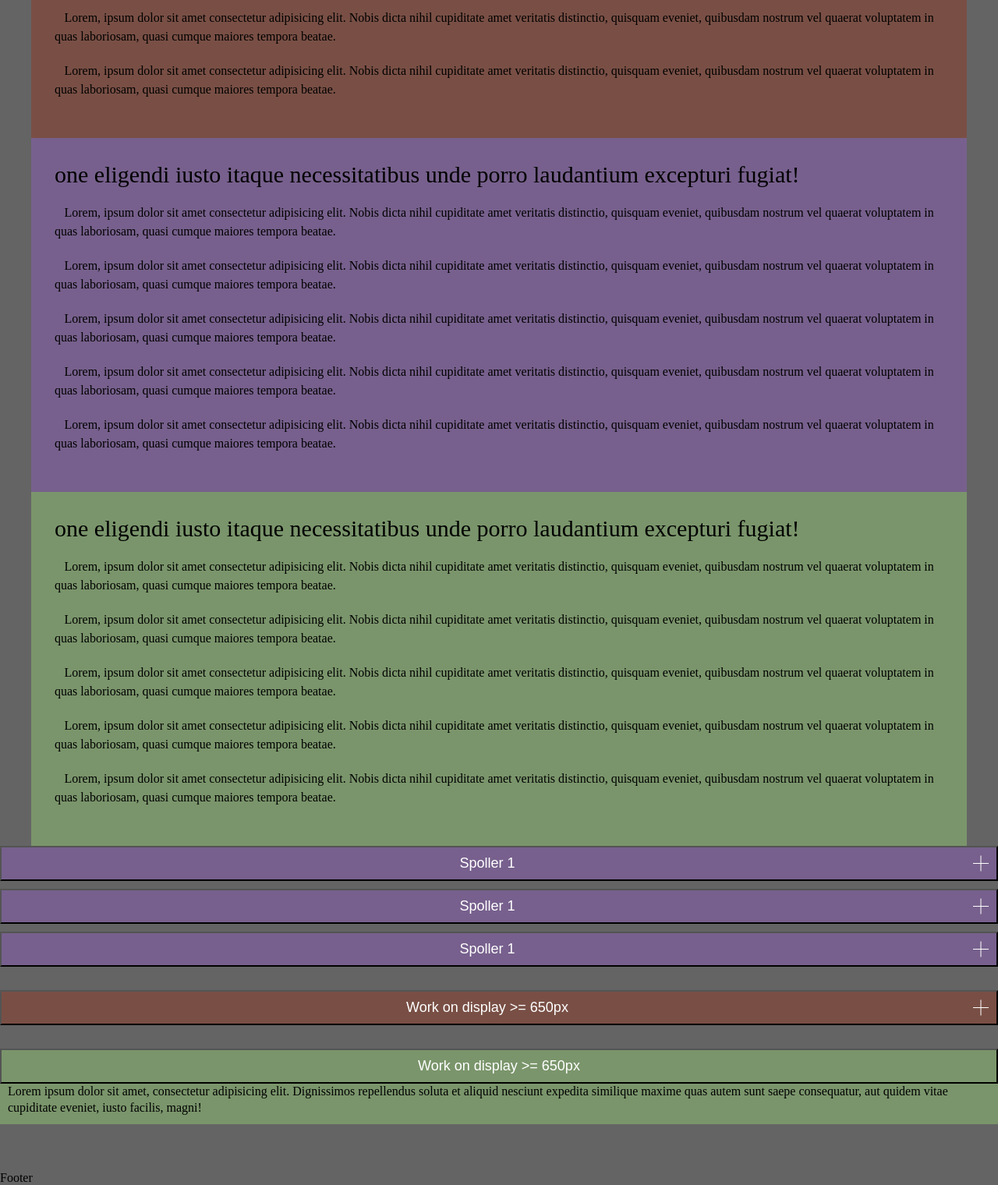
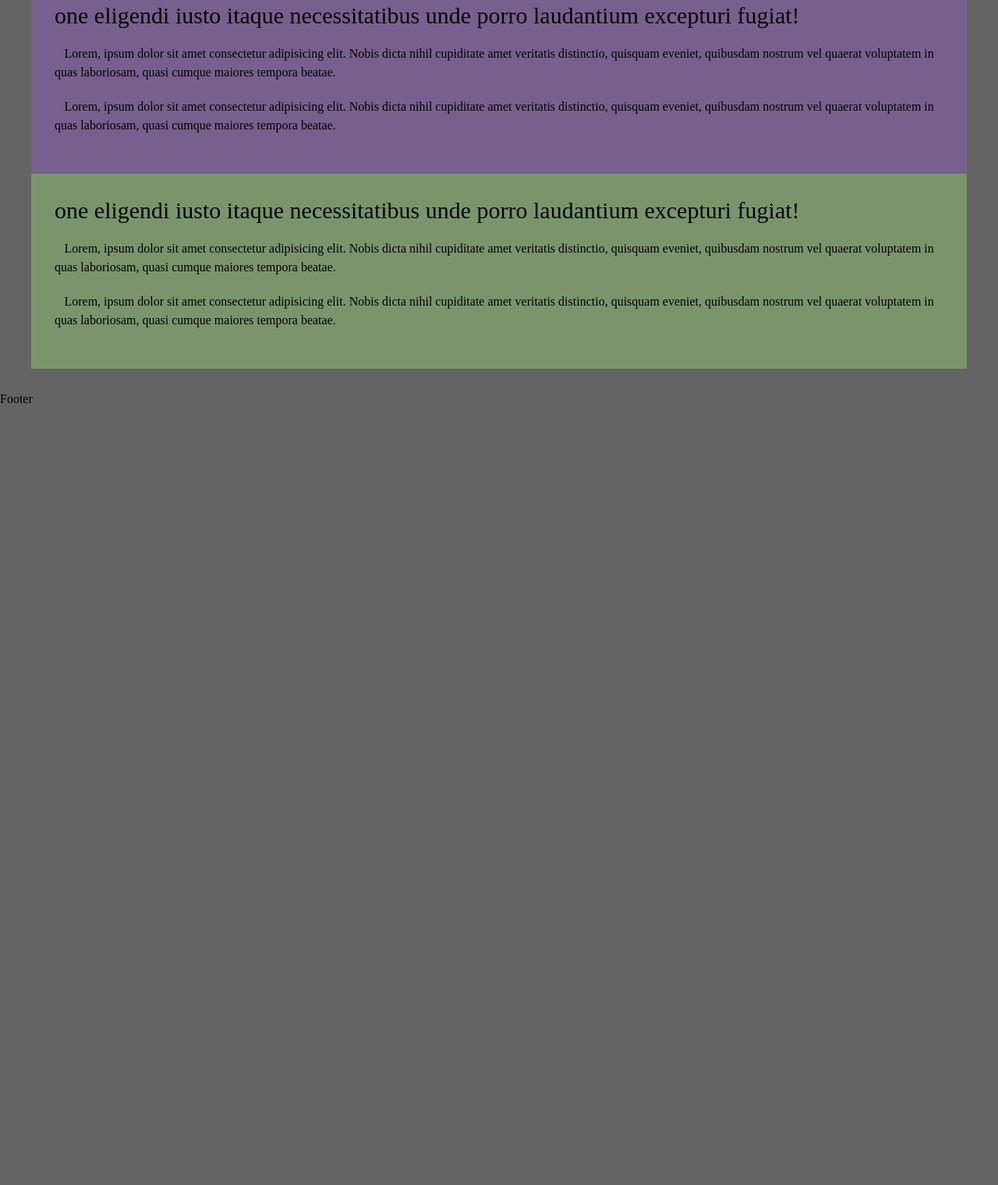
Before and after one commit to oleg312/LightStarterHtml, a website: page #src/index.html in a window 1280 px wide. Shown: the part 427-1947 px from the top of the page at 78% size. After the commit the page ends 948 px from the top, so only its background shows below. Drawn offline with nearby package versions, Linux system fonts and the light colour scheme; files that its build step writes are made by us from their sources; a web font is replaced by a local one.

Commit message:
clear html structure

```diff
--- a/#src/index.html
+++ b/#src/index.html
@@ -6,19 +6,12 @@ title: Home
    <section class="page__section page__section_1 ">
       <h1 class="page__title">one eligendi iusto itaque necessitatibus unde porro laudantium excepturi fugiat!</h1>
       <div class="page__text">
-         <p class="icon-right-arrow">Lorem, ipsum dolor sit amet consectetur adipisicing elit. Nobis dicta nihil cupiditate amet veritatis
+         <p class="icon-right-arrow">Lorem, ipsum dolor sit amet consectetur adipisicing elit. Nobis dicta nihil
+            cupiditate amet veritatis
             distinctio, quisquam eveniet, quibusdam nostrum vel quaerat voluptatem in quas laboriosam, quasi cumque
             maiores tempora beatae.</p>
-         <p class="icon-right-arrow">Lorem, ipsum dolor sit amet consectetur adipisicing elit. Nobis dicta nihil cupiditate amet veritatis
-            distinctio, quisquam eveniet, quibusdam nostrum vel quaerat voluptatem in quas laboriosam, quasi cumque
-            maiores tempora beatae.</p>
-         <p class="icon-right-arrow">Lorem, ipsum dolor sit amet consectetur adipisicing elit. Nobis dicta nihil cupiditate amet veritatis
-            distinctio, quisquam eveniet, quibusdam nostrum vel quaerat voluptatem in quas laboriosam, quasi cumque
-            maiores tempora beatae.</p>
-         <p class="icon-right-arrow">Lorem, ipsum dolor sit amet consectetur adipisicing elit. Nobis dicta nihil cupiditate amet veritatis
-            distinctio, quisquam eveniet, quibusdam nostrum vel quaerat voluptatem in quas laboriosam, quasi cumque
-            maiores tempora beatae.</p>
-         <p class="icon-right-arrow">Lorem, ipsum dolor sit amet consectetur adipisicing elit. Nobis dicta nihil cupiditate amet veritatis
+         <p class="icon-right-arrow">Lorem, ipsum dolor sit amet consectetur adipisicing elit. Nobis dicta nihil
+            cupiditate amet veritatis
             distinctio, quisquam eveniet, quibusdam nostrum vel quaerat voluptatem in quas laboriosam, quasi cumque
             maiores tempora beatae.</p>
       </div>
@@ -26,23 +19,13 @@ title: Home
    <section class="page__section page__section_2">
       <h2 class="page__subtitle">one eligendi iusto itaque necessitatibus unde porro laudantium excepturi fugiat!</h2>
       <div class="page__text">
-         <p class="icon-right-arrow">Lorem, ipsum dolor sit amet consectetur adipisicing elit. Nobis dicta nihil cupiditate amet veritatis
+         <p class="icon-right-arrow">Lorem, ipsum dolor sit amet consectetur adipisicing elit. Nobis dicta nihil
+            cupiditate amet veritatis
             distinctio, quisquam eveniet, quibusdam nostrum vel quaerat voluptatem in quas laboriosam, quasi cumque
             maiores
             tempora beatae.</p>
-         <p class="icon-right-arrow">Lorem, ipsum dolor sit amet consectetur adipisicing elit. Nobis dicta nihil cupiditate amet veritatis
-            distinctio, quisquam eveniet, quibusdam nostrum vel quaerat voluptatem in quas laboriosam, quasi cumque
-            maiores
-            tempora beatae.</p>
-         <p class="icon-right-arrow">Lorem, ipsum dolor sit amet consectetur adipisicing elit. Nobis dicta nihil cupiditate amet veritatis
-            distinctio, quisquam eveniet, quibusdam nostrum vel quaerat voluptatem in quas laboriosam, quasi cumque
-            maiores
-            tempora beatae.</p>
-         <p class="icon-right-arrow">Lorem, ipsum dolor sit amet consectetur adipisicing elit. Nobis dicta nihil cupiditate amet veritatis
-            distinctio, quisquam eveniet, quibusdam nostrum vel quaerat voluptatem in quas laboriosam, quasi cumque
-            maiores
-            tempora beatae.</p>
-         <p class="icon-right-arrow">Lorem, ipsum dolor sit amet consectetur adipisicing elit. Nobis dicta nihil cupiditate amet veritatis
+         <p class="icon-right-arrow">Lorem, ipsum dolor sit amet consectetur adipisicing elit. Nobis dicta nihil
+            cupiditate amet veritatis
             distinctio, quisquam eveniet, quibusdam nostrum vel quaerat voluptatem in quas laboriosam, quasi cumque
             maiores
             tempora beatae.</p>
@@ -51,56 +34,16 @@ title: Home
    <section class="page__section page__section_3">
       <h2 class="page__subtitle">one eligendi iusto itaque necessitatibus unde porro laudantium excepturi fugiat!</h2>
       <div class="page__text">
-         <p class="icon-right-arrow">Lorem, ipsum dolor sit amet consectetur adipisicing elit. Nobis dicta nihil cupiditate amet veritatis
+         <p class="icon-right-arrow">Lorem, ipsum dolor sit amet consectetur adipisicing elit. Nobis dicta nihil
+            cupiditate amet veritatis
             distinctio, quisquam eveniet, quibusdam nostrum vel quaerat voluptatem in quas laboriosam, quasi cumque
             maiores
             tempora beatae.</p>
-         <p class="icon-right-arrow">Lorem, ipsum dolor sit amet consectetur adipisicing elit. Nobis dicta nihil cupiditate amet veritatis
-            distinctio, quisquam eveniet, quibusdam nostrum vel quaerat voluptatem in quas laboriosam, quasi cumque
-            maiores
-            tempora beatae.</p>
-         <p class="icon-right-arrow">Lorem, ipsum dolor sit amet consectetur adipisicing elit. Nobis dicta nihil cupiditate amet veritatis
-            distinctio, quisquam eveniet, quibusdam nostrum vel quaerat voluptatem in quas laboriosam, quasi cumque
-            maiores
-            tempora beatae.</p>
-         <p class="icon-right-arrow">Lorem, ipsum dolor sit amet consectetur adipisicing elit. Nobis dicta nihil cupiditate amet veritatis
-            distinctio, quisquam eveniet, quibusdam nostrum vel quaerat voluptatem in quas laboriosam, quasi cumque
-            maiores
-            tempora beatae.</p>
-         <p class="icon-right-arrow">Lorem, ipsum dolor sit amet consectetur adipisicing elit. Nobis dicta nihil cupiditate amet veritatis
+         <p class="icon-right-arrow">Lorem, ipsum dolor sit amet consectetur adipisicing elit. Nobis dicta nihil
+            cupiditate amet veritatis
             distinctio, quisquam eveniet, quibusdam nostrum vel quaerat voluptatem in quas laboriosam, quasi cumque
             maiores
             tempora beatae.</p>
       </div>
    </section>
-   <div data-spollers data-one-spoller class="block block_1">
-      <div class="block__item">
-         <button tabindex="-1" data-spoller class="block__title">Spoller 1</button>
-         <div class="block__text">Lorem ipsum dolor sit amet, consectetur adipisicing elit. Dignissimos repellendus soluta et aliquid nesciunt expedita similique maxime quas autem sunt saepe consequatur, aut quidem vitae cupiditate eveniet, iusto facilis, magni!</div>
-      </div>
-      <div class="block__item">
-         <button tabindex="-1" data-spoller class="block__title">Spoller 1</button>
-         <div class="block__text">Lorem ipsum dolor sit amet, consectetur adipisicing elit. Dignissimos repellendus soluta et
-            aliquid nesciunt expedita similique maxime quas autem sunt saepe consequatur, aut quidem vitae cupiditate eveniet,
-            iusto facilis, magni!</div>
-      </div>
-      <div class="block__item">
-         <button tabindex="-1" data-spoller class="block__title">Spoller 1</button>
-         <div class="block__text">Lorem ipsum dolor sit amet, consectetur adipisicing elit. Dignissimos repellendus soluta et
-            aliquid nesciunt expedita similique maxime quas autem sunt saepe consequatur, aut quidem vitae cupiditate eveniet,
-            iusto facilis, magni!</div>
-      </div>
-   </div>
-   <div data-spollers="650,min" class="block block_2">
-      <div class="block__item">
-         <button tabindex="-1" data-spoller class="block__title">Work on display >= 650px</button>
-         <div class="block__text">Lorem ipsum dolor sit amet, consectetur adipisicing elit. Dignissimos repellendus soluta et aliquid nesciunt expedita similique maxime quas autem sunt saepe consequatur, aut quidem vitae cupiditate eveniet, iusto facilis, magni!</div>
-      </div>
-   </div>
-   <div data-spollers="800,max" class="block block_3">
-      <div class="block__item">
-         <button tabindex="-1" data-spoller class="block__title">Work on display >= 650px</button>
-         <div class="block__text">Lorem ipsum dolor sit amet, consectetur adipisicing elit. Dignissimos repellendus soluta et aliquid nesciunt expedita similique maxime quas autem sunt saepe consequatur, aut quidem vitae cupiditate eveniet, iusto facilis, magni!</div>
-      </div>
-   </div>
 </main>
--- a/#src/partials/header.html
+++ b/#src/partials/header.html
@@ -19,6 +19,7 @@
                      <li><a href="#" class="menu__sublink">Sub link №3</a></li>
                   </ul>
                </li>
+               <li><a href="#" class="menu__link">Page №3</a></li>
                <li data-spollers>
                   <a href="#" class="menu__link">Page №2</a>
                   <span tabindex="-1" data-spoller class="menu__arrow"></span>
@@ -28,7 +29,6 @@
                      <li><a href="#" class="menu__sublink">Sub link №3</a></li>
                   </ul>
                </li>
-               <li><a href="#" class="menu__link">Page №3</a></li>
             </ul>
          </nav>
       </div>
```
